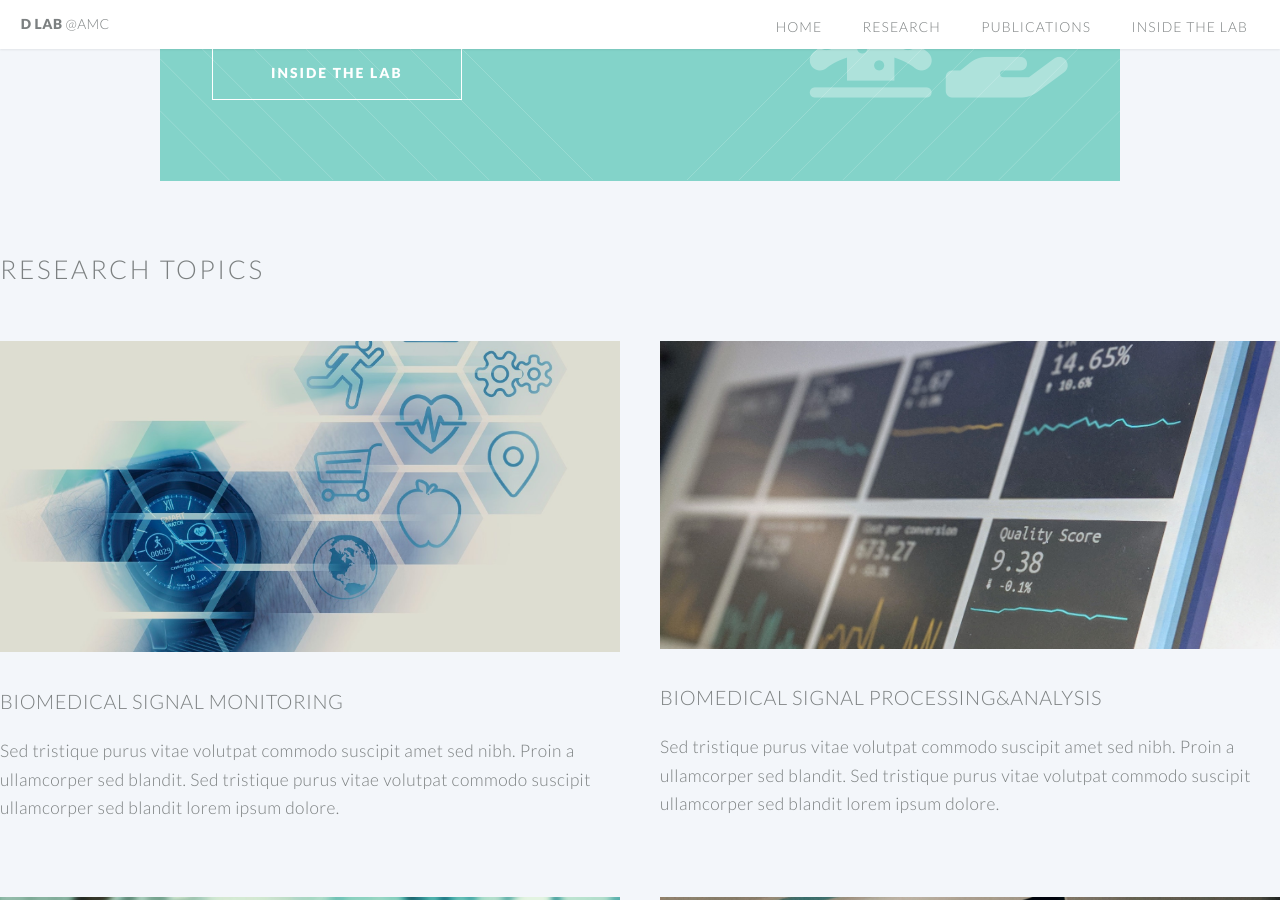
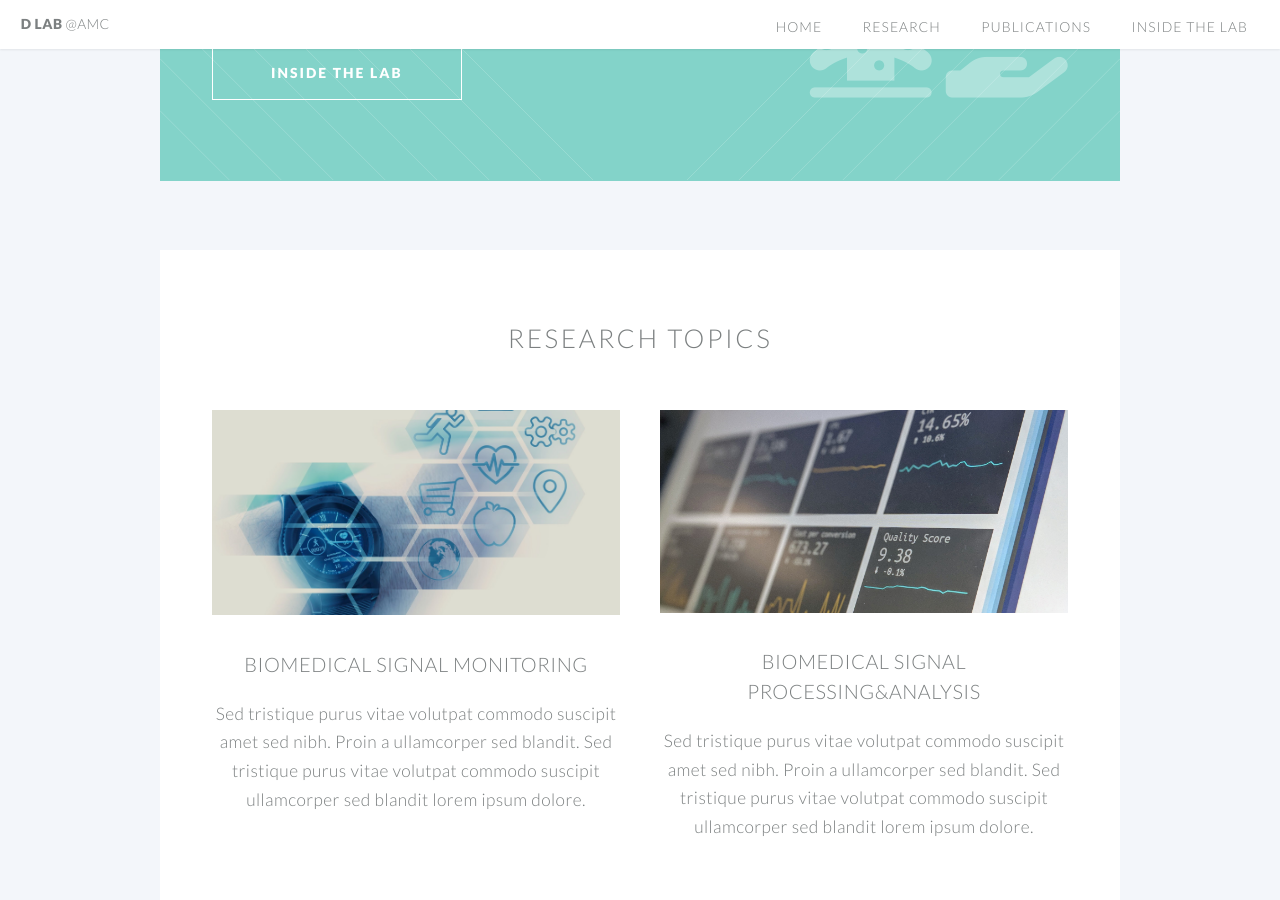
Before and after one commit to ydon1111/ydon1111.github.io, a Jekyll site: the page built from index.html, in a window 1280 px wide and 900 px high, scrolled down 1626 px. Built offline with Jekyll 4.4.1, drawn with Linux system fonts in a browser that asks for light colours; nearby versions of some CDN libraries.

Commit message:
Update index.html

```diff
--- a/index.html
+++ b/index.html
@@ -114,7 +114,7 @@ layout: landing-page
 
 
 	<!-- Three -->
-	<section>
+	<section class="wrapper style3 container special">
 		<header class="major" >
 			<h2>Research Topics</h2>
 
```
